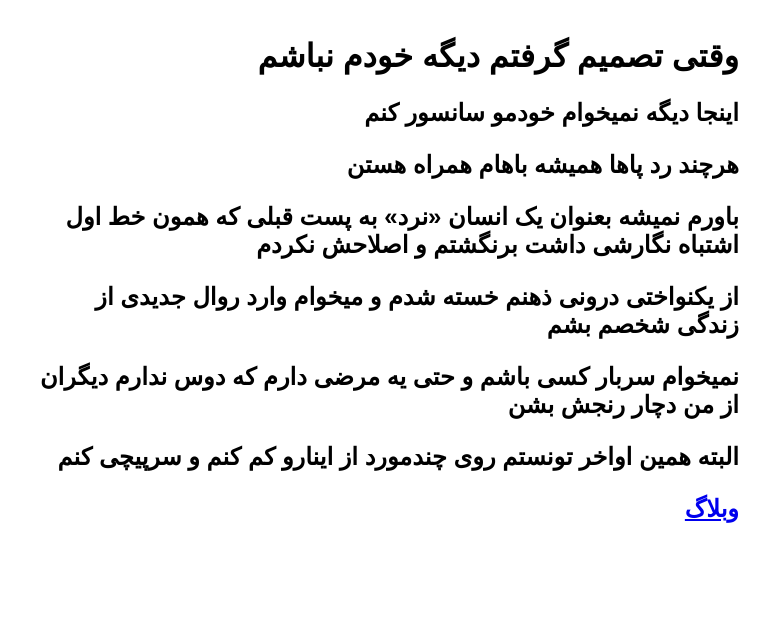
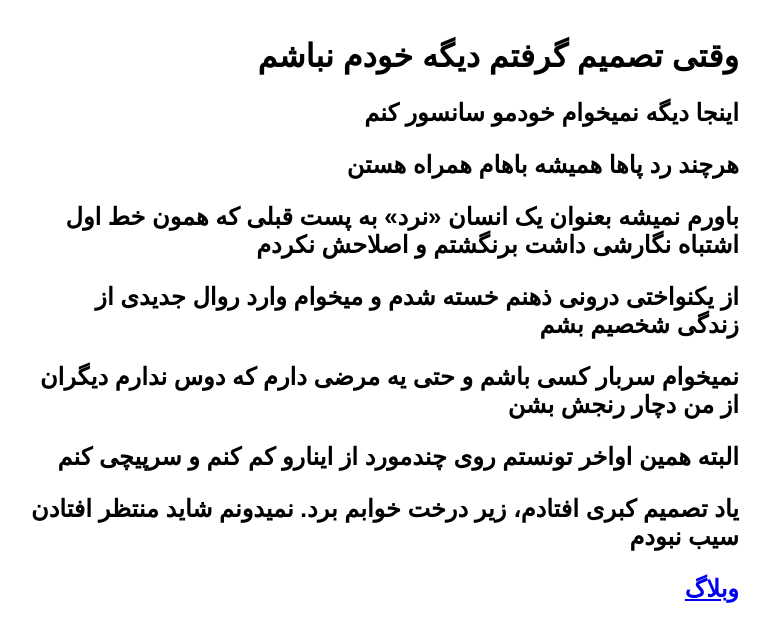
Before and after one commit to darkblog/darkblog.github.io, a Jekyll site: the page built from _posts/2024-7-4-4.md, in a window 1280 px wide. Shown: the top 642 px of the page, without its empty margins (360-1131 px from the left). Built offline with Jekyll 4.4.1, drawn with Linux system fonts in a browser that asks for light colours.

Commit message:
Update 2024-7-4-4.md

```diff
--- a/_posts/2024-7-4-4.md
+++ b/_posts/2024-7-4-4.md
@@ -9,8 +9,10 @@ title: وقتی تصمیم گرفتم دیگه خودم نباشم
 
 باورم نمیشه بعنوان یک انسان «نرد» به پست قبلی که همون خط اول اشتباه نگارشی داشت برنگشتم و اصلاحش نکردم
 
-از یکنواختی درونی ذهنم خسته شدم و میخوام وارد روال جدیدی از زندگی شخصم بشم
+از یکنواختی درونی ذهنم خسته شدم و میخوام وارد روال جدیدی از زندگی شخصیم بشم
 
 نمیخوام سربار کسی باشم و حتی یه مرضی دارم که دوس ندارم دیگران از من دچار رنجش بشن
 
 البته همین اواخر تونستم روی چندمورد از اینارو کم کنم و سرپیچی کنم
+
+یاد تصمیم کبری افتادم، زیر درخت خوابم برد. نمیدونم شاید منتظر افتادن سیب نبودم
```
